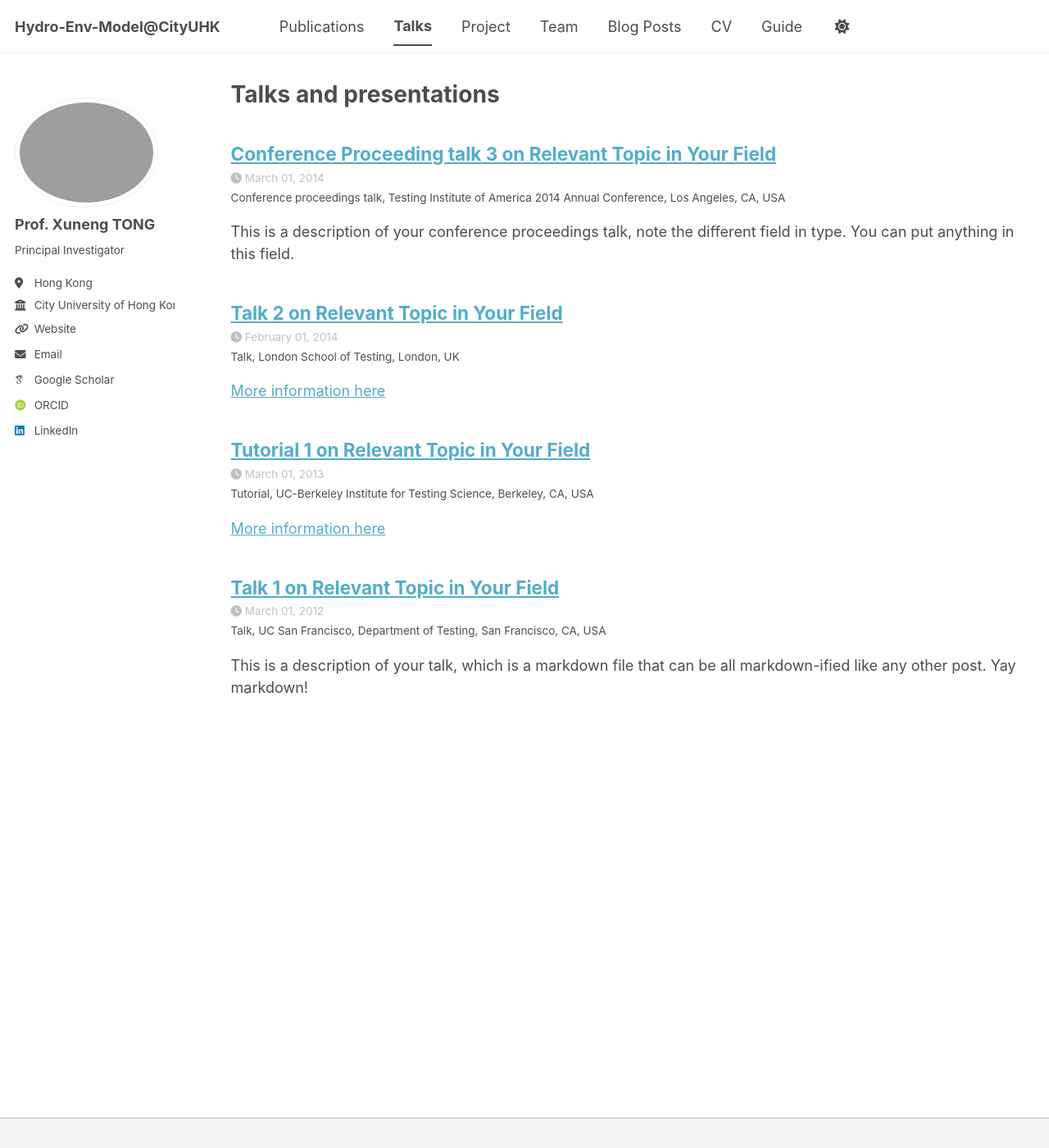
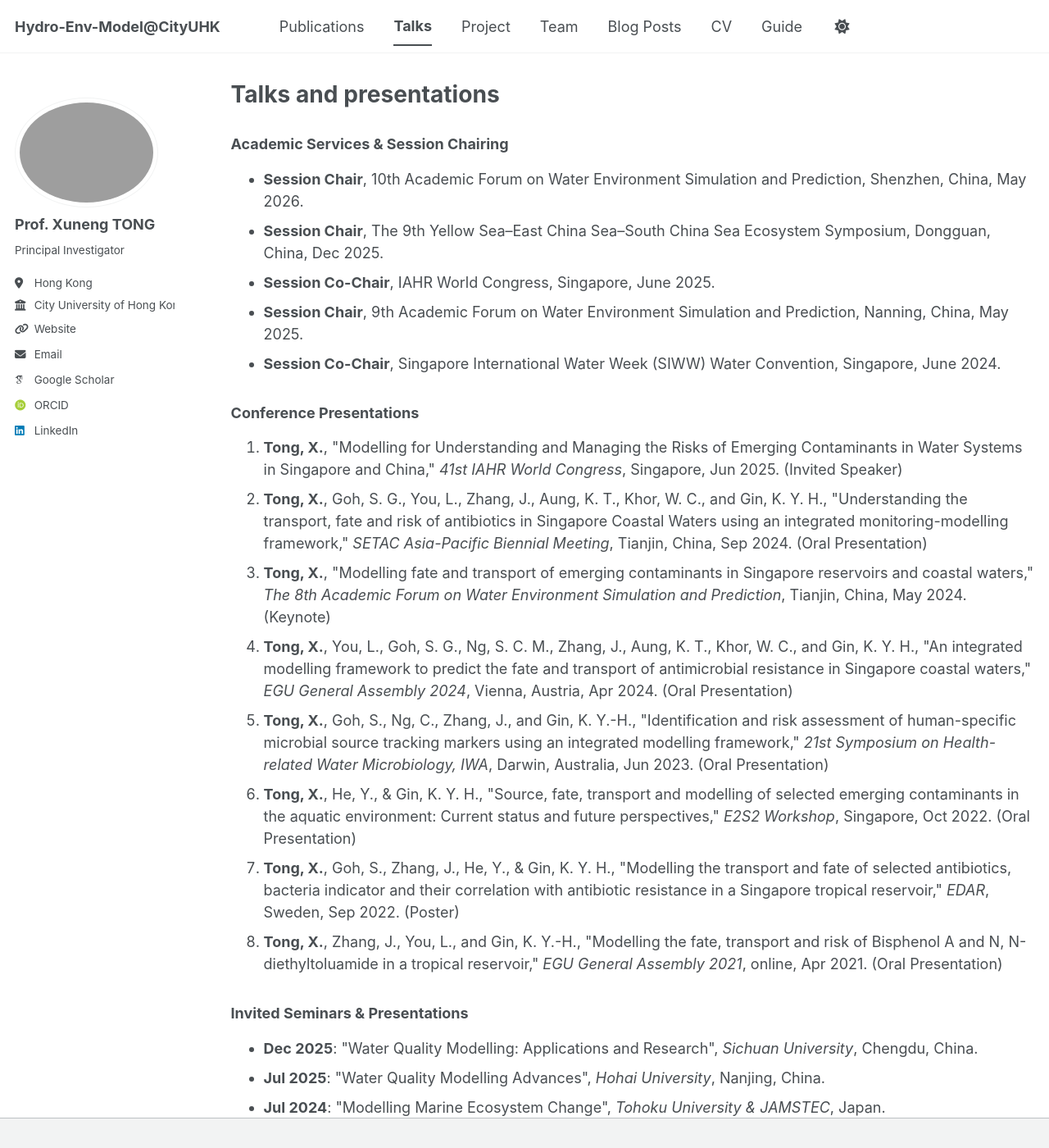
Before and after one commit to TongXuneng/TongXuneng.github.io, a Jekyll site: the page built from _pages/talks.html, in a window 1280 px wide and 1400 px high. Shown: the whole window at 82% size. Built offline with Jekyll 4.4.1, drawn with Linux system fonts in a browser that asks for light colours; some web fonts are replaced; a script bundle is joined from its source files by our own code; library files that are not in the unit come from our copies; some of the changed text lies outside the part shown.

Commit message:
Update talks.html

```diff
--- a/_pages/talks.html
+++ b/_pages/talks.html
@@ -5,12 +5,37 @@ permalink: /talks/
 author_profile: true
 ---
 
-{% if site.talkmap_link == true %}
+{% include base_path %}
 
-<p style="text-decoration:underline;"><a href="/talkmap.html">See a map of all the places I've given a talk!</a></p>
+<h3>Academic Services & Session Chairing</h3>
+<ul>
+  <li><strong>Session Chair</strong>, 10th Academic Forum on Water Environment Simulation and Prediction, Shenzhen, China, May 2026.</li>
+  <li><strong>Session Chair</strong>, The 9th Yellow Sea–East China Sea–South China Sea Ecosystem Symposium, Dongguan, China, Dec 2025.</li>
+  <li><strong>Session Co-Chair</strong>, IAHR World Congress, Singapore, June 2025.</li>
+  <li><strong>Session Chair</strong>, 9th Academic Forum on Water Environment Simulation and Prediction, Nanning, China, May 2025.</li>
+  <li><strong>Session Co-Chair</strong>, Singapore International Water Week (SIWW) Water Convention, Singapore, June 2024.</li>
+</ul>
 
-{% endif %}
+<h3>Conference Presentations</h3>
+<ol>
+  <li><strong>Tong, X.</strong>, "Modelling for Understanding and Managing the Risks of Emerging Contaminants in Water Systems in Singapore and China," <em>41st IAHR World Congress</em>, Singapore, Jun 2025. (Invited Speaker)</li>
+  <li><strong>Tong, X.</strong>, Goh, S. G., You, L., Zhang, J., Aung, K. T., Khor, W. C., and Gin, K. Y. H., "Understanding the transport, fate and risk of antibiotics in Singapore Coastal Waters using an integrated monitoring-modelling framework," <em>SETAC Asia-Pacific Biennial Meeting</em>, Tianjin, China, Sep 2024. (Oral Presentation)</li>
+  <li><strong>Tong, X.</strong>, "Modelling fate and transport of emerging contaminants in Singapore reservoirs and coastal waters," <em>The 8th Academic Forum on Water Environment Simulation and Prediction</em>, Tianjin, China, May 2024. (Keynote)</li>
+  <li><strong>Tong, X.</strong>, You, L., Goh, S. G., Ng, S. C. M., Zhang, J., Aung, K. T., Khor, W. C., and Gin, K. Y. H., "An integrated modelling framework to predict the fate and transport of antimicrobial resistance in Singapore coastal waters," <em>EGU General Assembly 2024</em>, Vienna, Austria, Apr 2024. (Oral Presentation)</li>
+  <li><strong>Tong, X.</strong>, Goh, S., Ng, C., Zhang, J., and Gin, K. Y.-H., "Identification and risk assessment of human-specific microbial source tracking markers using an integrated modelling framework," <em>21st Symposium on Health-related Water Microbiology, IWA</em>, Darwin, Australia, Jun 2023. (Oral Presentation)</li>
+  <li><strong>Tong, X.</strong>, He, Y., & Gin, K. Y. H., "Source, fate, transport and modelling of selected emerging contaminants in the aquatic environment: Current status and future perspectives," <em>E2S2 Workshop</em>, Singapore, Oct 2022. (Oral Presentation)</li>
+  <li><strong>Tong, X.</strong>, Goh, S., Zhang, J., He, Y., & Gin, K. Y. H., "Modelling the transport and fate of selected antibiotics, bacteria indicator and their correlation with antibiotic resistance in a Singapore tropical reservoir," <em>EDAR</em>, Sweden, Sep 2022. (Poster)</li>
+  <li><strong>Tong, X.</strong>, Zhang, J., You, L., and Gin, K. Y.-H., "Modelling the fate, transport and risk of Bisphenol A and N, N-diethyltoluamide in a tropical reservoir," <em>EGU General Assembly 2021</em>, online, Apr 2021. (Oral Presentation)</li>
+</ol>
 
-{% for post in site.talks reversed %}
-  {% include archive-single-talk.html %}
-{% endfor %}
+<h3>Invited Seminars & Presentations</h3>
+<ul>
+  <li><strong>Dec 2025</strong>: "Water Quality Modelling: Applications and Research", <em>Sichuan University</em>, Chengdu, China.</li>
+  <li><strong>Jul 2025</strong>: "Water Quality Modelling Advances", <em>Hohai University</em>, Nanjing, China.</li>
+  <li><strong>Jul 2024</strong>: "Modelling Marine Ecosystem Change", <em>Tohoku University & JAMSTEC</em>, Japan.</li>
+  <li><strong>Apr 2024</strong>: "Understanding fate and transport of emerging contaminants in the aquatic environment through modelling", <em>Delft University of Technology</em>, Delft, Netherlands.</li>
+  <li><strong>Feb 2024</strong>: "Modelling to understanding fate and transport of emerging contaminants in the aquatic environment", <em>University of Florida</em>, Gainesville, USA.</li>
+  <li><strong>Jan 2024</strong>: "Research and application of integrated water quality modelling framework for emerging contaminants", <em>Peking University</em>, China.</li>
+  <li><strong>Oct 2023</strong>: "Empower digital water quality management using integrated monitoring and modelling platform", <em>Hohai University</em>, Nanjing, China.</li>
+  <li><strong>Sep 2023</strong>: "Source, fate, transport and modelling of emerging contaminants in the aquatic environment", <em>Shanghai Jiao Tong University</em>, Shanghai, China.</li>
+</ul>
```
